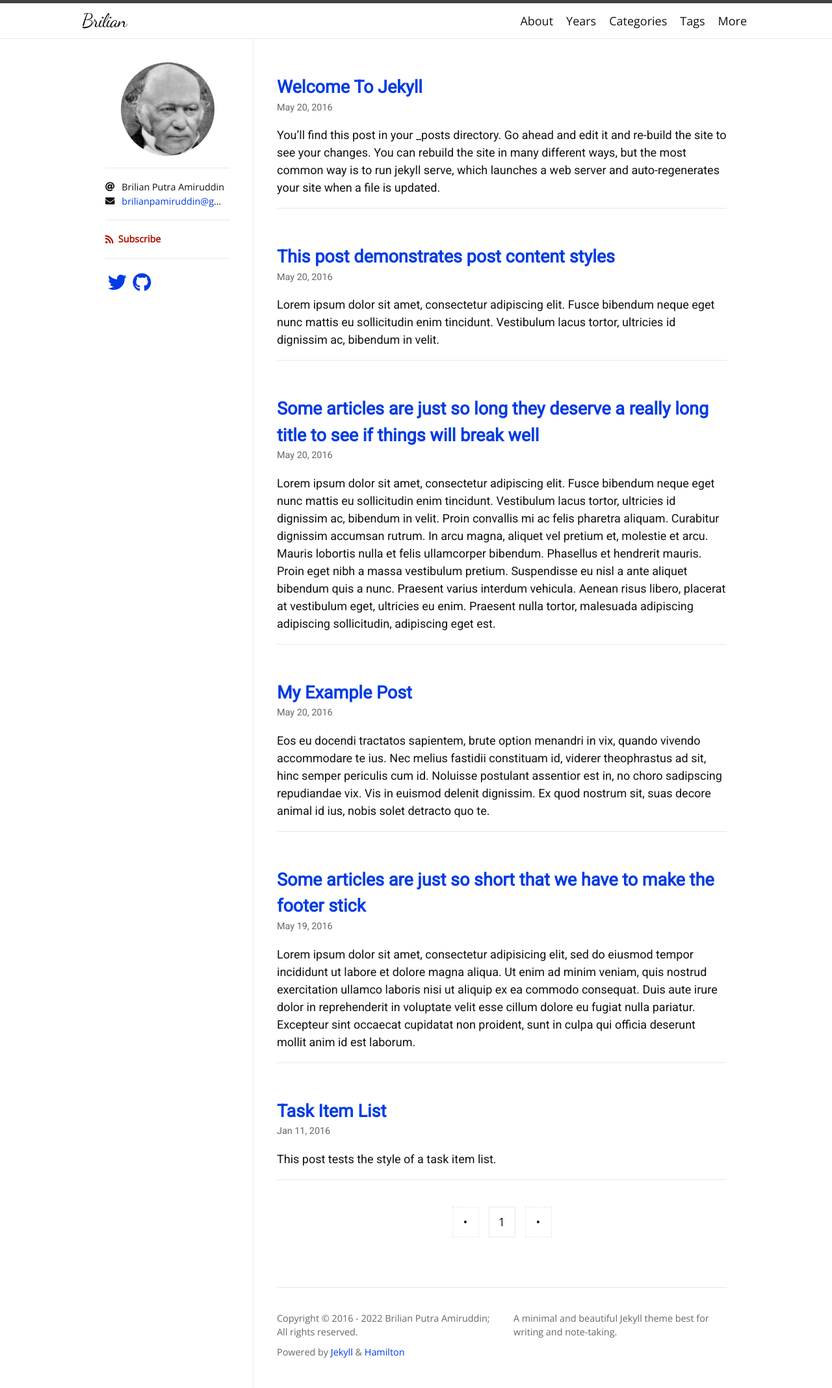
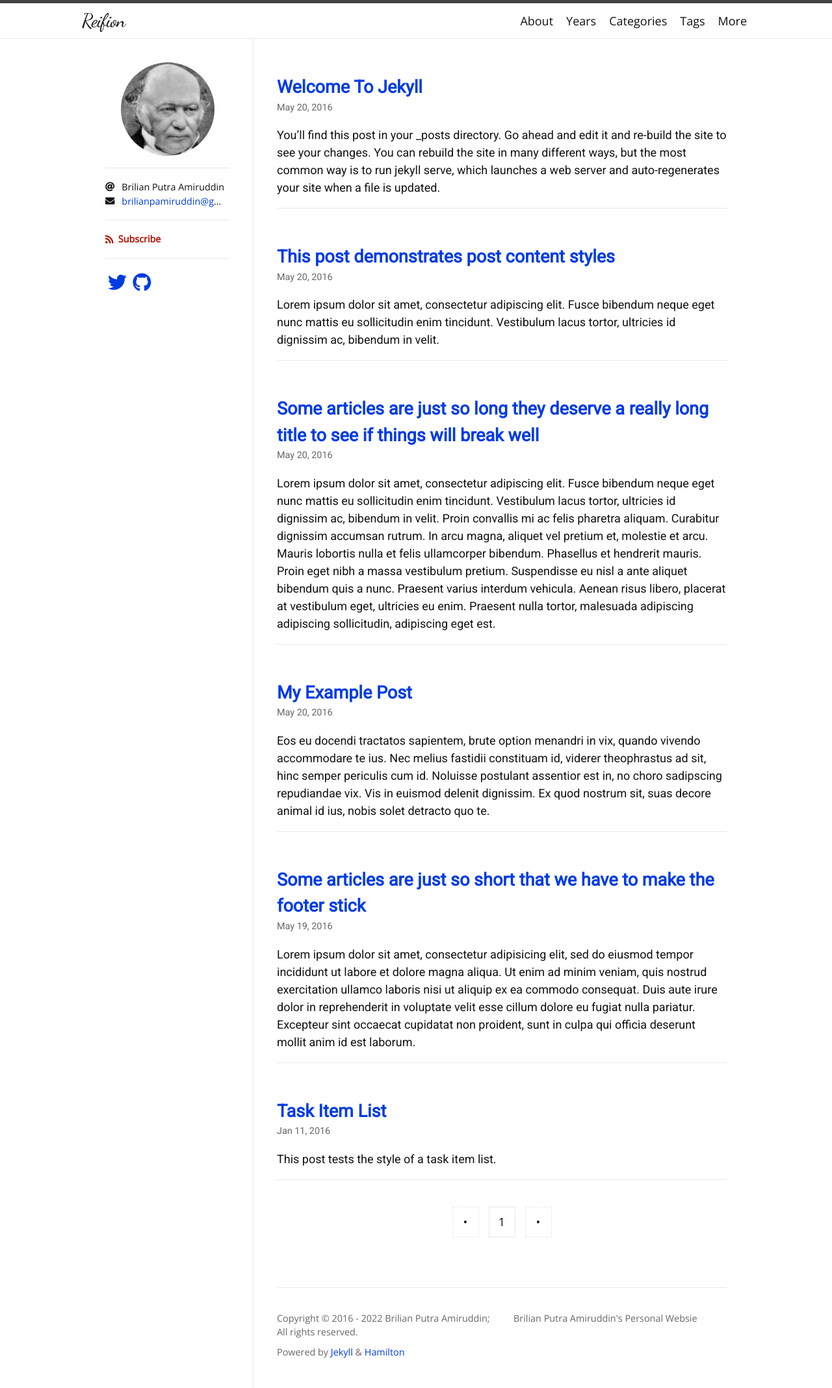
Before and after one commit to brilianputraa/brilianamiruddin.github.io, a Jekyll site: the page built from index.html, in a window 1280 px wide. Shown: the whole page at 65% size. Built offline with Jekyll 4.4.1, drawn with Linux system fonts in a browser that asks for light colours; nearby versions of some CDN libraries; some web fonts are replaced; the list of posts is cut into pages by our own code.

Commit message:
eqwe
wrqwr

```diff
--- a/_config.yml
+++ b/_config.yml
@@ -1,5 +1,5 @@
-title: Brilian
-description: A minimal and beautiful Jekyll theme best for writing and note-taking.
+title: Reifion
+description: Brilian Putra Amiruddin's Personal Websie
 author: Brilian Putra Amiruddin
 avatar: /logo.png
 email: brilianpamiruddin@gmail.com
@@ -36,8 +36,7 @@ logo: logo.png
 social:
   name: Brilian Putra Amiruddin
   links:
-    - https://twitter.com/ngzhio
-    - https://www.facebook.com/ngzhio
-    - https://github.com/ngzhio
+    - https://twitter.com/brilianputraa
+    - https://github.com/brilianputraa
 google_site_verification: #
 lang: en
```
